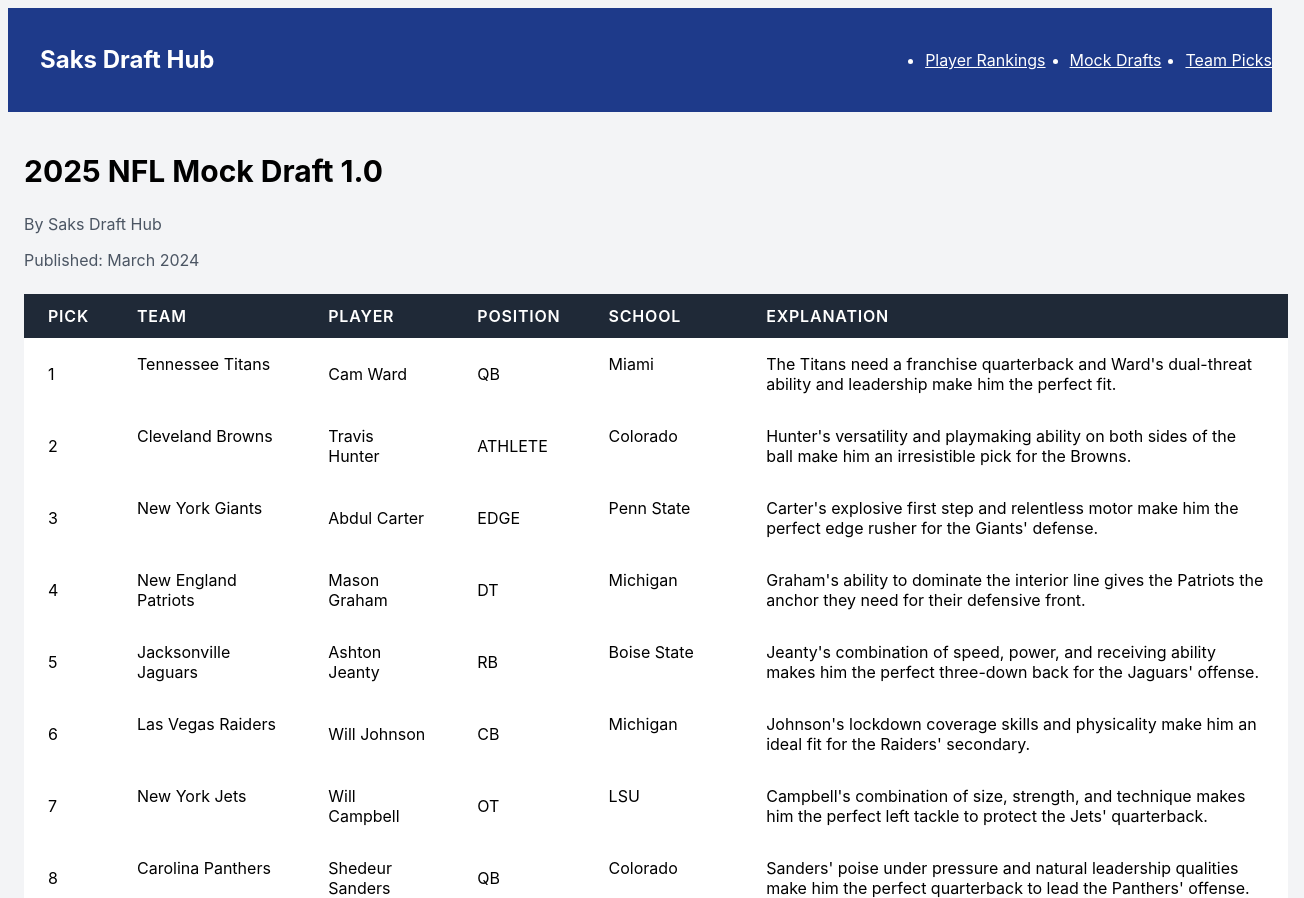
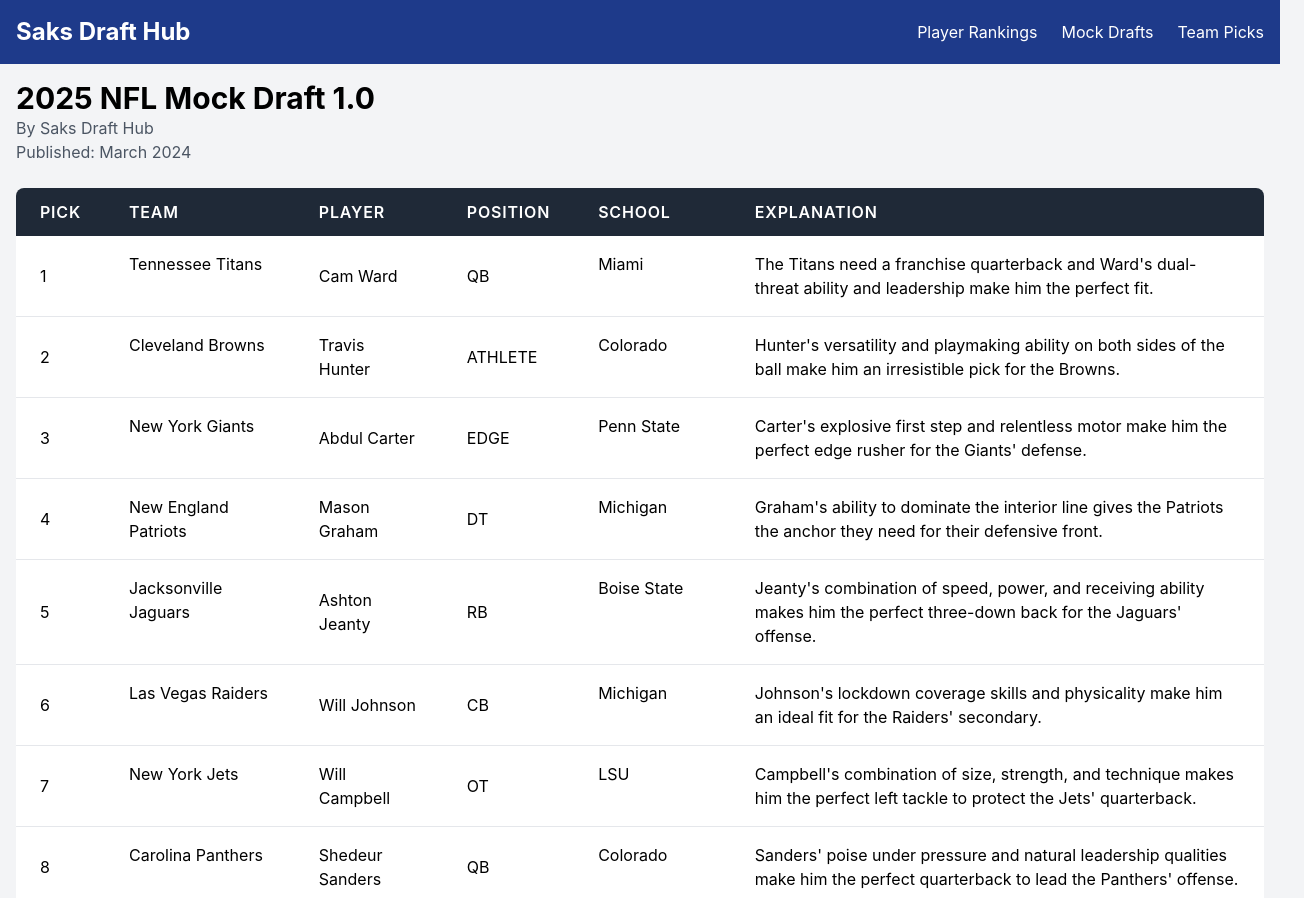
Before and after one commit to IsakDavydov/IsakDavydov.github.io, a website: page mock-draft.html in a window 1280 px wide. Shown: the top 898 px of the page, 1304 px wide, since content can reach past the window. Drawn offline with nearby package versions, Linux system fonts and the light colour scheme.

Commit message:
Update mock draft page to use Tailwind CDN

```diff
--- a/mock-draft.html
+++ b/mock-draft.html
@@ -4,8 +4,8 @@
     <meta charset="UTF-8">
     <meta name="viewport" content="width=device-width, initial-scale=1.0">
     <title>Mock Drafts - Saks Draft Hub</title>
-    <link href="styles.css" rel="stylesheet">
-    <link rel="stylesheet" href="output.css">
+    <script src="https://cdn.tailwindcss.com"></script>
+    <link rel="stylesheet" href="styles.css">
 </head>
 <body class="bg-gray-100">
     <nav class="bg-blue-900 text-white p-4">
```
